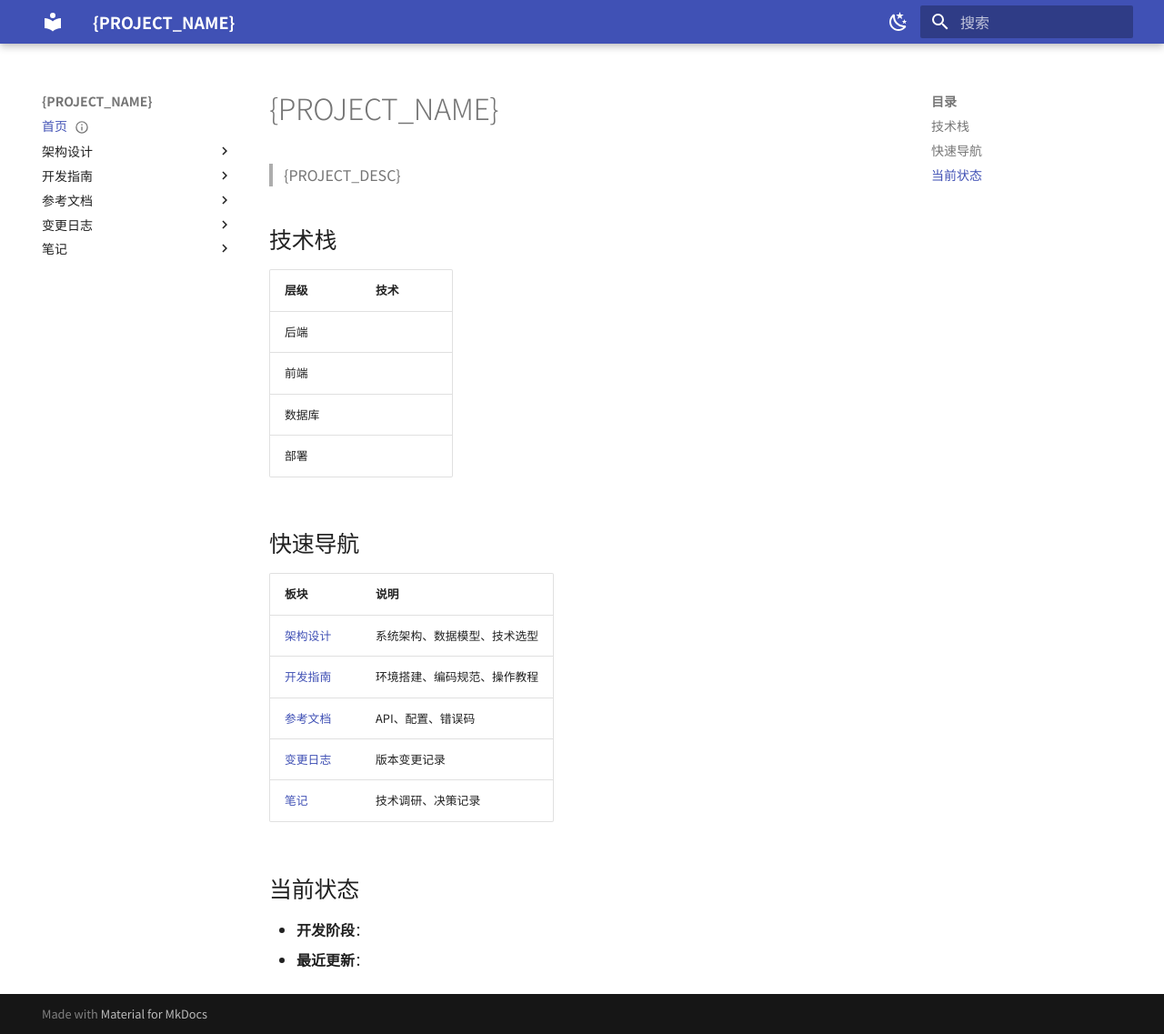
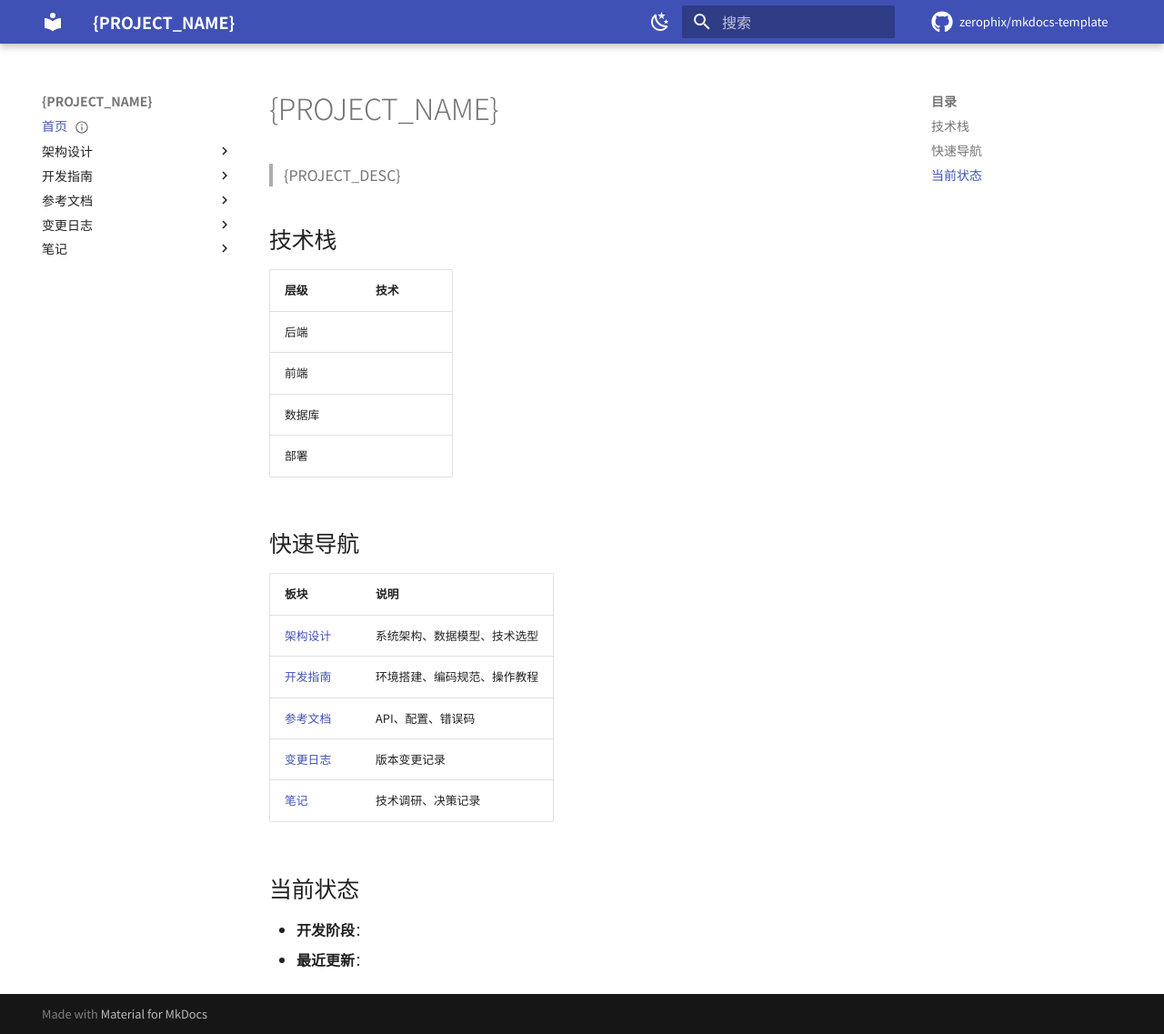
Before and after one commit to zerophix/mkdocs-template, an MkDocs documentation site: the page built from docs/index.md, in a window 1280 px wide and 1137 px high. Shown: the whole window at 91% size. Built offline with MkDocs 1.6.1 and Material for MkDocs 9.7.7, drawn with Linux system fonts in a browser that asks for light colours; comment, search, counter and statistics services are not loaded.

Commit message:
feat: 添加 GitHub Pages (zerophix.github.io) 部署配置

```diff
--- a/mkdocs.yml
+++ b/mkdocs.yml
@@ -1,5 +1,5 @@
 # ━━━━━━━━━━━━━━━━━━━━━━━━━━━━━━━━━━━━━━
-# {PROJECT_NAME} — 项目文档站
+# MkDocs Template — 项目文档站 (GitHub Pages: zerophix.github.io)
 # ━━━━━━━━━━━━━━━━━━━━━━━━━━━━━━━━━━━━━━
 # 使用说明：
 #   1. 全局替换 {PROJECT_NAME} 为实际项目名
@@ -8,11 +8,15 @@
 #   4. nav 路径从 docs/ 根开始（如 guides/deployment.md）
 #   5. 按需调整 nav 中的子页面（增删 .md 文件后同步更新 nav）
 #   6. 运行 mkdocs serve 预览
+#   7. 部署: mkdocs gh-deploy
 # ━━━━━━━━━━━━━━━━━━━━━━━━━━━━━━━━━━━━━━
 
 site_name: "{PROJECT_NAME}"
 site_description: "{PROJECT_DESC}"
 site_author: "{AUTHOR}"
+site_url: "https://zerophix.github.io"
+repo_url: "https://github.com/zerophix/mkdocs-template"
+repo_name: "zerophix/mkdocs-template"
 
 # ── Navigation ──
 # 规则：
```
